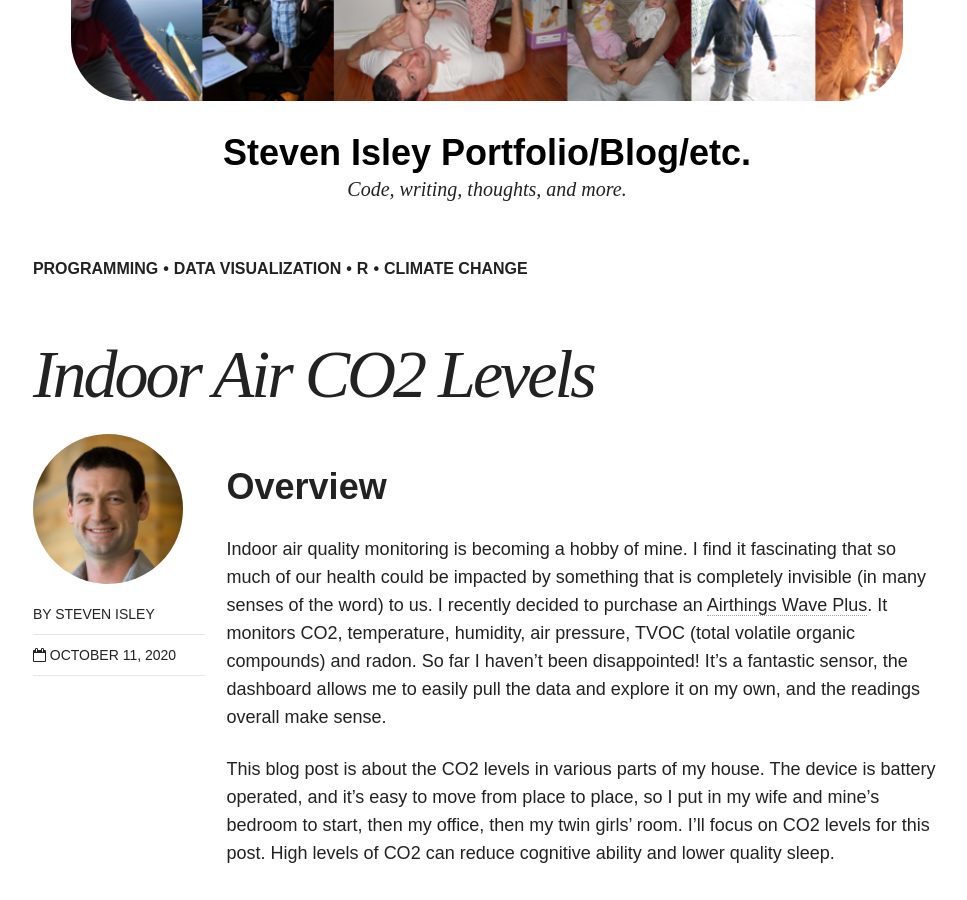
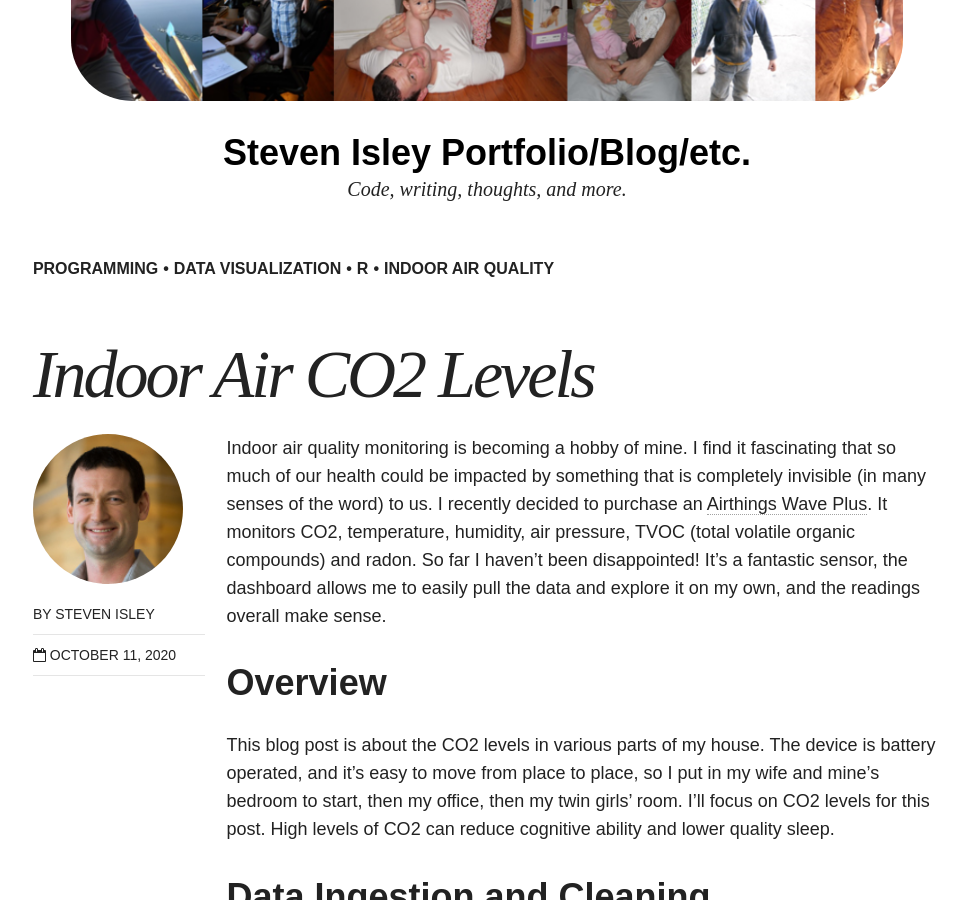
Before and after one commit to scisley/scisley.github.io, a Jekyll site: the page built from _posts/articles/2020-10-11-indoor-air-quality-1.md, in a window 1280 px wide and 900 px high, scrolled down 194 px. Shown: the whole window, without its empty margins (153-1120 px from the left). Built offline with Jekyll 4.4.1, drawn with Linux system fonts in a browser that asks for light colours; nearby versions of some CDN libraries.

```diff
--- a/_posts/articles/2020-10-11-indoor-air-quality-1.md
+++ b/_posts/articles/2020-10-11-indoor-air-quality-1.md
@@ -5,18 +5,20 @@ date: 2020-10-11 11:59:21.000000000 -07:00
 type: post
 categories: articles
 summary:
-  thumb: /images/thumbs/temperature.png
+  thumb: /images/thumbs/master_room-1.png
   desc:  Global temperature histograms
 tags:
 - programming
 - data visualization
 - R
-- climate change
+- indoor air quality
 ---
 
-# Overview
 
 Indoor air quality monitoring is becoming a hobby of mine. I find it fascinating that so much of our health could be impacted by something that is completely invisible (in many senses of the word) to us. I recently decided to purchase an [Airthings Wave Plus](https://www.airthings.com/wave-plus). It monitors CO2, temperature, humidity, air pressure, TVOC (total volatile organic compounds) and radon. So far I haven't been disappointed! It's a fantastic sensor, the dashboard allows me to easily pull the data and explore it on my own, and the readings overall make sense.
+
+Overview
+========
 
 This blog post is about the CO2 levels in various parts of my house. The device is battery operated, and it's easy to move from place to place, so I put in my wife and mine's bedroom to start, then my office, then my twin girls' room. I'll focus on CO2 levels for this post. High levels of CO2 can reduce cognitive ability and lower quality sleep.
 
```
Also changed, not shown: images/thumbs/master_room-1.png (added).
